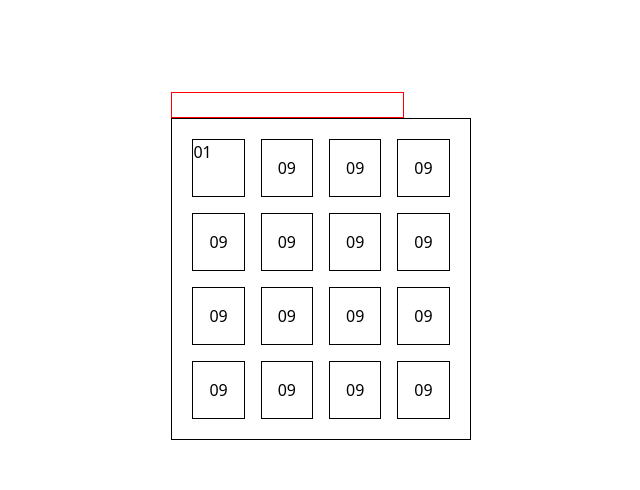
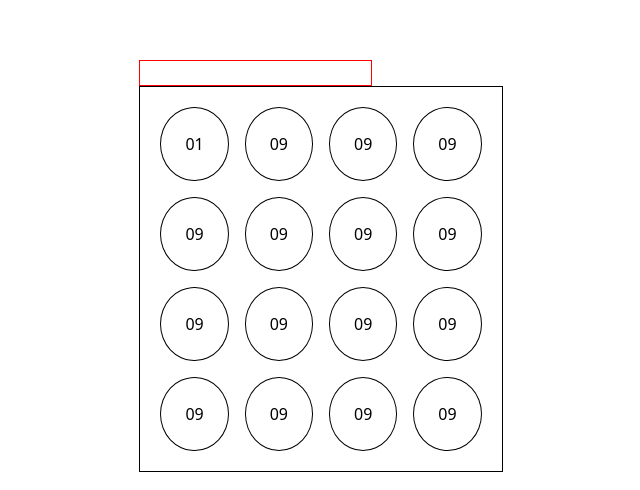
Before and after one commit to genos-ux/quick-calc, a plain HTML site: page index.html in a window 1280 px wide. Shown: the part 134-624 px from the top of the page, without its empty margins (319-959 px from the left). Drawn offline with nearby package versions, Linux system fonts and the light colour scheme.

Commit message:
Rounded buttons

```diff
--- a/index.html
+++ b/index.html
@@ -12,24 +12,24 @@
             <input type="text" style="border:1px solid red;">
 
             <div class="grid grid-flow-col grid-rows-4 gap-4 border p-5">
-                <div class="border">01</div>
+                <div class="border rounded-[50%] p-6">01</div>
                 <!-- ... -->
 
-                <div class="border p-4">09</div>
-                <div class="border p-4">09</div>
-                <div class="border p-4">09</div>
-                <div class="border p-4">09</div>
-                <div class="border p-4">09</div>
-                <div class="border p-4">09</div>
-                <div class="border p-4">09</div>
-                <div class="border p-4">09</div>
-                <div class="border p-4">09</div>
-                <div class="border p-4">09</div>
-                <div class="border p-4">09</div>
-                <div class="border p-4">09</div>
-                <div class="border p-4">09</div>
-                <div class="border p-4">09</div>
-                <div class="border p-4">09</div>
+                <div class="border rounded-[50%] p-6">09</div>
+                <div class="border rounded-[50%] p-6">09</div>
+                <div class="border rounded-[50%] p-6">09</div>
+                <div class="border rounded-[50%] p-6">09</div>
+                <div class="border rounded-[50%] p-6">09</div>
+                <div class="border rounded-[50%] p-6">09</div>
+                <div class="border rounded-[50%] p-6">09</div>
+                <div class="border rounded-[50%] p-6">09</div>
+                <div class="border rounded-[50%] p-6">09</div>
+                <div class="border rounded-[50%] p-6">09</div>
+                <div class="border rounded-[50%] p-6">09</div>
+                <div class="border rounded-[50%] p-6">09</div>
+                <div class="border rounded-[50%] p-6">09</div>
+                <div class="border rounded-[50%] p-6">09</div>
+                <div class="border rounded-[50%] p-6 ">09</div>
               </div>
 
         </div>
```
